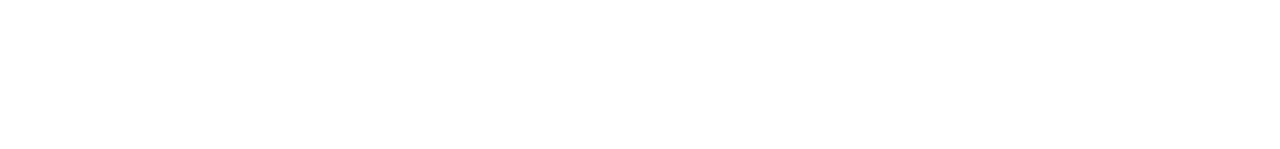
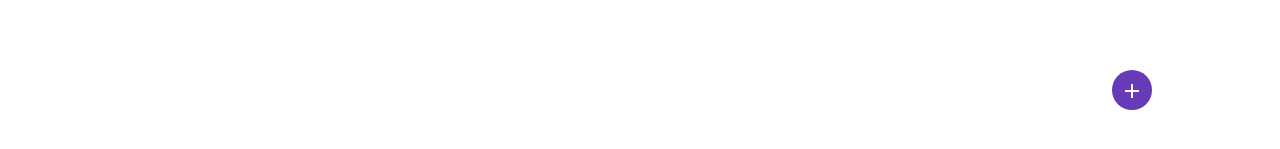
Before and after one commit to shreedhar-hegde/todo-angualr, an Angular app: page / in a window 1280 px wide. Shown: the part 625-774 px from the top of the page. Built offline with nearby package versions, Linux system fonts and the light colour scheme.

Commit message:
added plus button

```diff
--- a/src/app/todo/list-todo/list-todo.component.html
+++ b/src/app/todo/list-todo/list-todo.component.html
@@ -1,4 +1,4 @@
-
+<div>
   <div cdkDropListGroup class="list-container">
     <div class="example-container">
       <h2>Pending</h2>
@@ -9,8 +9,11 @@
         [cdkDropListData]="pending"
         [cdkDropListConnectedTo]="[pendingList]"
         class="example-list"
-      (cdkDropListDropped)="drop($event)">
-      <div class="example-box" *ngFor="let item of pending" cdkDrag>{{item}}</div>
+        (cdkDropListDropped)="drop($event)"
+      >
+        <div class="example-box" *ngFor="let item of pending" cdkDrag>
+          {{ item }}
+        </div>
       </div>
     </div>
 
@@ -23,8 +26,11 @@
         [cdkDropListData]="inProgress"
         [cdkDropListConnectedTo]="[inProgressList]"
         class="example-list"
-      (cdkDropListDropped)="drop($event)">
-      <div class="example-box" *ngFor="let item of inProgress" cdkDrag>{{item}}</div>
+        (cdkDropListDropped)="drop($event)"
+      >
+        <div class="example-box" *ngFor="let item of inProgress" cdkDrag>
+          {{ item }}
+        </div>
       </div>
     </div>
 
@@ -37,8 +43,30 @@
         [cdkDropListData]="done"
         [cdkDropListConnectedTo]="[doneList]"
         class="example-list"
-      (cdkDropListDropped)="drop($event)">
-      <div class="example-box" *ngFor="let item of done" cdkDrag>{{item}}</div>
+        (cdkDropListDropped)="drop($event)"
+      >
+        <div class="example-box" *ngFor="let item of done" cdkDrag>
+          {{ item }}
         </div>
       </div>
     </div>
+  </div>
+
+  <div
+    class="add-list-button-container"
+    style="
+      display: flex;
+      justify-content: flex-end;
+      margin-top: 60vh;
+      margin-right: 10vw;
+    "
+  >
+    <button
+      mat-icon-button
+      style="background-color: #673ab7; color: white"
+      aria-label="Example icon button with a home icon"
+    >
+      <mat-icon>add</mat-icon>
+    </button>
+  </div>
+</div>
--- a/src/app/todo/list-todo/list-todo.component.scss
+++ b/src/app/todo/list-todo/list-todo.component.scss
@@ -44,8 +44,7 @@
   box-sizing: border-box;
   border-radius: 4px;
   box-shadow: 0 5px 5px -3px rgba(0, 0, 0, 0.2),
-                0 8px 10px 1px rgba(0, 0, 0, 0.14),
-                0 3px 14px 2px rgba(0, 0, 0, 0.12);
+    0 8px 10px 1px rgba(0, 0, 0, 0.14), 0 3px 14px 2px rgba(0, 0, 0, 0.12);
 }
 
 .cdk-drag-placeholder {
--- a/src/app/todo/todo.module.ts
+++ b/src/app/todo/todo.module.ts
@@ -2,10 +2,12 @@
 import { CommonModule } from '@angular/common';
 import { ListTodoComponent } from './list-todo/list-todo.component';
 import { DragDropModule } from '@angular/cdk/drag-drop';
+import { MatIconModule } from '@angular/material/icon';
+import { MatButtonModule } from '@angular/material/button';
 
 @NgModule({
   declarations: [ListTodoComponent],
-  imports: [CommonModule, DragDropModule],
+  imports: [CommonModule, DragDropModule, MatIconModule, MatButtonModule],
   exports: [ListTodoComponent],
 })
 export class TodoModule {}
```
Lines whose indentation alone changed are shown as unchanged.
